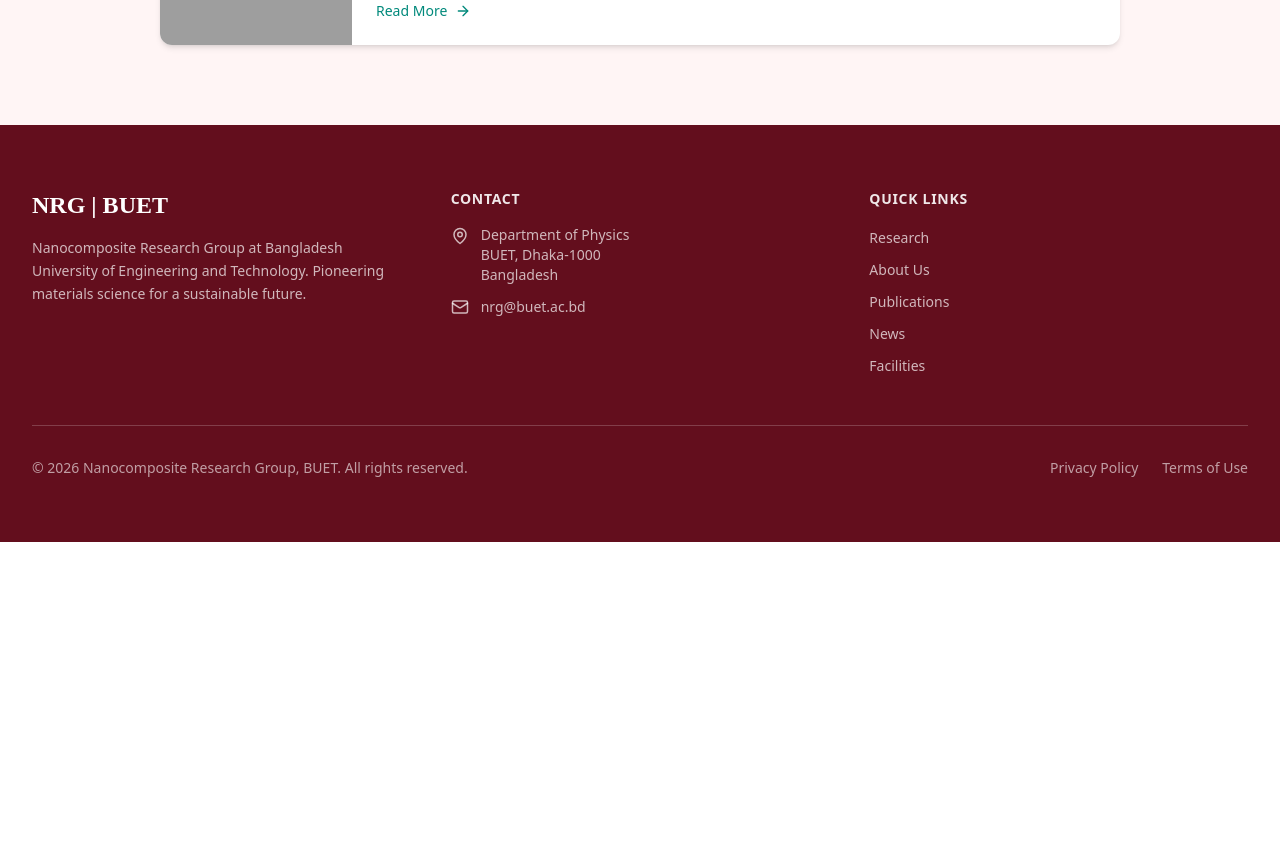
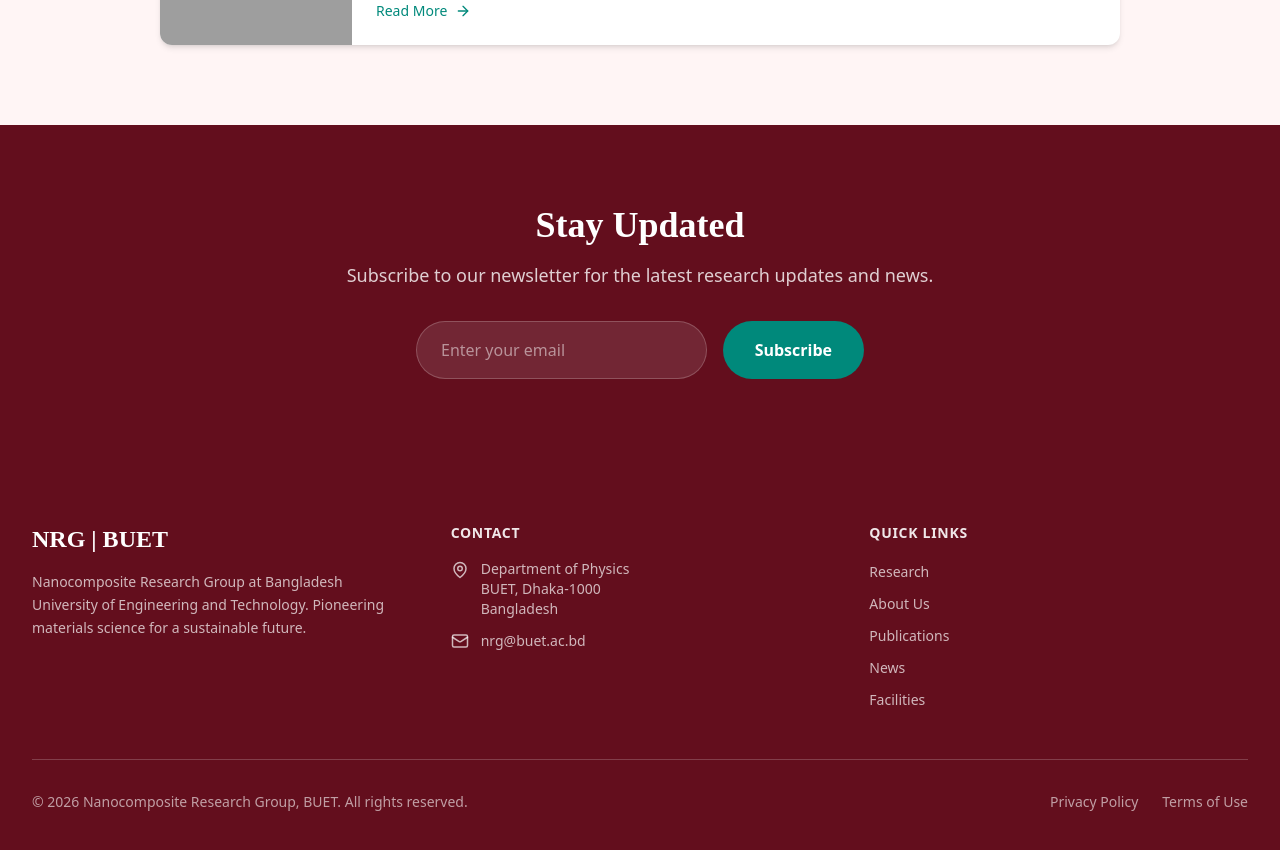
Before and after one commit to tahid02/NRG-lab-buet, a React (Vite) app: page /news in a window 1280 px wide. Shown: the part 2060-2910 px from the top of the page. Before the commit the page ends 2602 px from the top, so only its background shows below. Built offline with nearby package versions, Linux system fonts and the light colour scheme; grey boxes are pictures that could not be loaded.

Commit message:
updated home

```diff
--- a/src/Pages/Home.tsx
+++ b/src/Pages/Home.tsx
@@ -4,7 +4,6 @@
 import MissionSection from '@/components/nrg/MissionSection.tsx';
 import ResearchZigZag from '@/components/nrg/ResearchZigZag.tsx';
 import NewsSection from '@/components/nrg/NewsSection.tsx';
-import ImpactSection from '@/components/nrg/ImpactSection.tsx';
 
 export default function Home() {
   const { pathname } = useLocation();
@@ -19,7 +18,6 @@
       <MissionSection />
       <ResearchZigZag />
       <NewsSection />
-      <ImpactSection />
     </div>
   );
 }
--- a/src/Pages/News.tsx
+++ b/src/Pages/News.tsx
@@ -273,6 +273,41 @@
             </div>
           </div>
         </section>
+
+        {/* Newsletter */}
+        <section className="py-20 bg-[#630e1d]">
+          <div className="max-w-4xl mx-auto px-6 lg:px-8 text-center">
+            <motion.div
+              initial={{ opacity: 0, y: 30 }}
+              whileInView={{ opacity: 1, y: 0 }}
+              viewport={{ once: true }}
+            >
+              <h2
+                className="text-3xl sm:text-4xl font-bold text-white"
+                style={{ fontFamily: 'Playfair Display, serif' }}
+              >
+                Stay Updated
+              </h2>
+              <p className="mt-4 text-white/80 text-lg">
+                Subscribe to our newsletter for the latest research updates and
+                news.
+              </p>
+              <form className="mt-8 flex flex-col sm:flex-row gap-4 justify-center max-w-md mx-auto">
+                <input
+                  type="email"
+                  placeholder="Enter your email"
+                  className="flex-1 px-6 py-4 rounded-full bg-white/10 border border-white/20 text-white placeholder-white/50 focus:outline-none focus:border-white/40"
+                />
+                <button
+                  type="submit"
+                  className="px-8 py-4 bg-[#00897b] text-white font-semibold rounded-full hover:bg-[#00796b] transition-all"
+                >
+                  Subscribe
+                </button>
+              </form>
+            </motion.div>
+          </div>
+        </section>
       </main>
     </div>
   );
```
